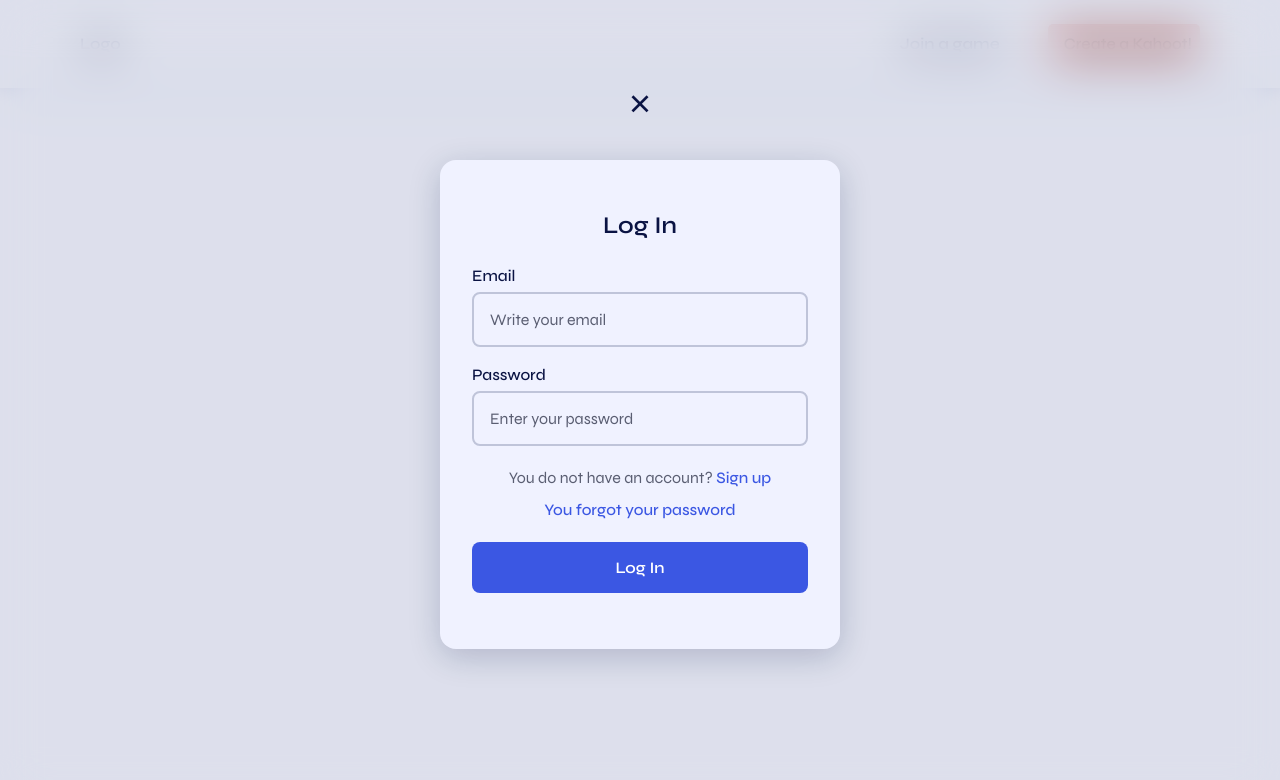
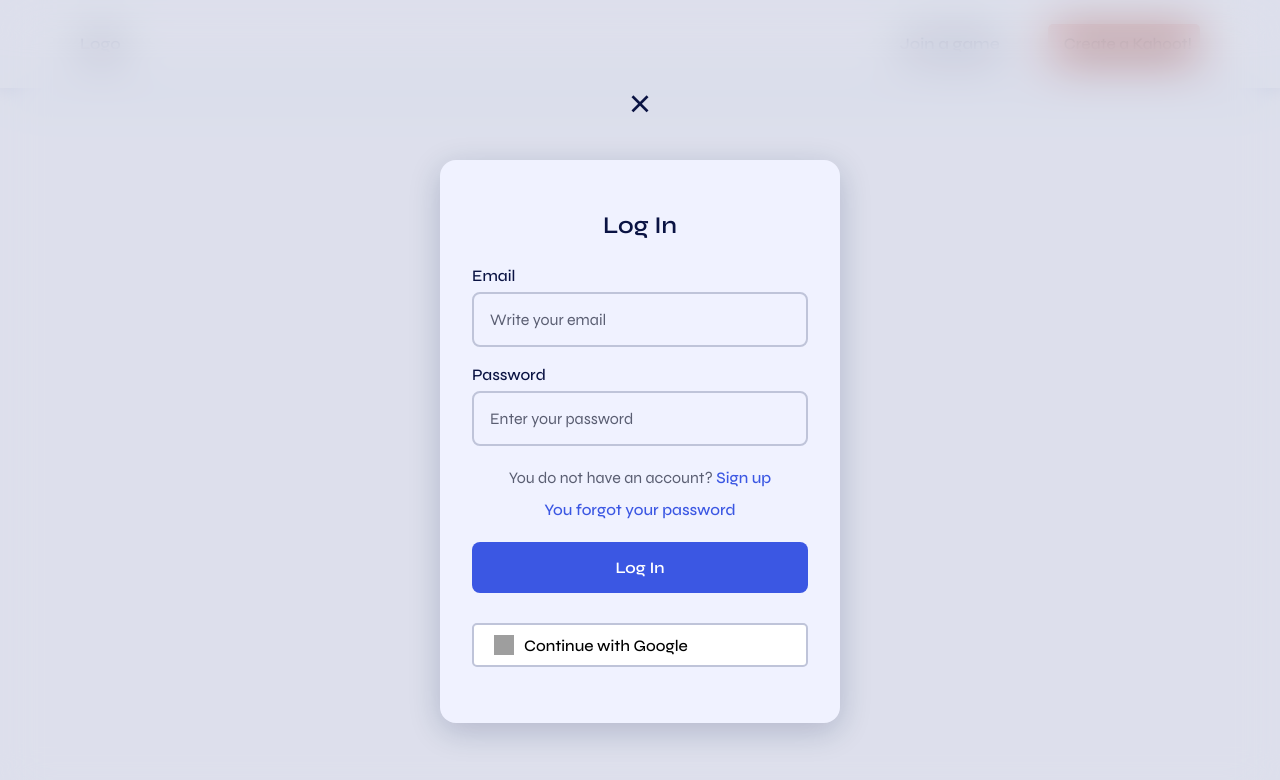
Before and after one commit to hiphucneh/FHoot_SWP391_FE, a React (Vite) app: page /Home in a window 1280 px wide. Both pictures are taken after a click on the link "Create a Kahoot!". Shown: the top 780 px of the page. Built offline with nearby package versions, Linux system fonts and the light colour scheme; grey boxes are pictures that could not be loaded.

Commit message:
fix register form

```diff
--- a/src/components/Header.jsx
+++ b/src/components/Header.jsx
@@ -1,9 +1,11 @@
 import { useState } from "react";
 import Login from "./Login";
+import Register from "./Register"; // Import thêm
 
 function Header() {
   const [showMenu, setShowMenu] = useState(false);
   const [showLogin, setShowLogin] = useState(false);
+  const [showRegister, setShowRegister] = useState(false); // Thêm state mới
 
   return (
     <>
@@ -35,18 +37,37 @@ function Header() {
           </div>
 
           <div className="nav__actions">
-
-              <a href="#" className="link" id="sign-up" onClick={() => setShowLogin(true)}>
-                <i className="fa-regular fa-envelope"></i> Create a Kahoot!
-              </a>
-
+            <a
+              href="#"
+              className="link"
+              id="sign-up"
+              onClick={() => setShowLogin(true)}
+            >
+              <i className="fa-regular fa-envelope"></i> Create a Kahoot!
+            </a>
           </div>
         </nav>
       </header>
 
+      {/* Login Overlay */}
+      <Login
+        show={showLogin}
+        onClose={() => setShowLogin(false)}
+        onSwitchToRegister={() => {
+          setShowLogin(false);
+          setShowRegister(true);
+        }}
+      />
 
-      {/* Login Overlay */}
-      <Login show={showLogin} onClose={() => setShowLogin(false)} />
+      {/* Register Overlay */}
+      <Register
+        show={showRegister}
+        onClose={() => setShowRegister(false)}
+        onSwitchToLogin={() => {
+          setShowRegister(false);
+          setShowLogin(true);
+        }}
+      />
     </>
   );
 }
--- a/src/components/Login.jsx
+++ b/src/components/Login.jsx
@@ -1,33 +1,74 @@
-function Login({ show, onClose }) {
+function Login({ show, onClose, onSwitchToRegister }) {
   return (
-    <div className={`login ${show ? 'show-login' : ''}`} id="login">
+    <div className={`login ${show ? "show-login" : ""}`} id="login">
       <form className="login__form">
         <h2 className="login__title">Log In</h2>
 
         <div className="login__group">
           <div>
-            <label htmlFor="email" className="login__label">Email</label>
-            <input type="email" placeholder="Write your email" id="email" className="login__input" />
+            <label htmlFor="email" className="login__label">
+              Email
+            </label>
+            <input
+              type="email"
+              placeholder="Write your email"
+              id="email"
+              className="login__input"
+            />
           </div>
 
           <div>
-            <label htmlFor="password" className="login__label">Password</label>
-            <input type="password" placeholder="Enter your password" id="password" className="login__input" />
+            <label htmlFor="password" className="login__label">
+              Password
+            </label>
+            <input
+              type="password"
+              placeholder="Enter your password"
+              id="password"
+              className="login__input"
+            />
           </div>
         </div>
 
         <div>
           <p className="login__signup">
-            You do not have an account? <a href="#">Sign up</a>
+            You do not have an account?{" "}
+            <a
+              href="#"
+              onClick={(e) => {
+                e.preventDefault();
+                onSwitchToRegister();
+              }}
+            >
+              Sign up
+            </a>
           </p>
-          <a href="#" className="login__forgot">You forgot your password</a>
-          <button type="submit" className="login__button">Log In</button>
+          <a href="#" className="login__forgot">
+            You forgot your password
+          </a>
+          <button type="submit" className="login__button">
+            Log In
+          </button>
+        </div>
+        {/* Google Sign-In Button */}
+        <div className="login__google">
+          <button className="login__google-button">
+            <img
+              src="https://www.svgrepo.com/show/475656/google-color.svg"
+              alt="Google logo"
+              className="google-icon"
+            />
+            Continue with Google
+          </button>
         </div>
       </form>
-
-      <i className="ri-close-line login__close" id="login-close" onClick={onClose}></i>
+      <i
+        className="ri-close-line login__close"
+        id="login-close"
+        onClick={onClose}
+      ></i>
     </div>
-  )
+  );
 }
 
-export default Login
+export default Login;
--- a/src/components/Register.jsx
+++ b/src/components/Register.jsx
@@ -1,43 +1,76 @@
-function Register({ show, onClose}) {
+function Register({ show, onClose, onSwitchToLogin }) {
   return (
     <div className={`login ${show ? 'show-login' : ''}`} id="register">
       <form className="login__form">
-          <h2 className="login__title">Register</h2>
+        <h2 className="login__title">Sign Up</h2>
 
         <div className="login__group">
           <div>
             <label htmlFor="name" className="login__label">Name</label>
-              <input type="text" placeholder="Enter your name" id="name" className="login__input" />
+            <input
+              type="text"
+              placeholder="Enter your name"
+              id="name"
+              className="login__input"
+            />
           </div>
 
           <div>
             <label htmlFor="email" className="login__label">Email</label>
-              <input type="email" placeholder="Enter your email" id="email" className="login__input" />
+            <input
+              type="email"
+              placeholder="Write your email"
+              id="email"
+              className="login__input"
+            />
           </div>
 
           <div>
             <label htmlFor="password" className="login__label">Password</label>
-              <input type="password" placeholder="Create a password" id="password" className="login__input" />
+            <input
+              type="password"
+              placeholder="Create a password"
+              id="password"
+              className="login__input"
+            />
           </div>
         </div>
 
         <div>
-            <button type="submit" className="login__button">Register</button>
+          <p className="login__signup">
+            Already have an account?{" "}
+            <a
+              href="#"
+              onClick={(e) => {
+                e.preventDefault()
+                onSwitchToLogin()
+              }}
+            >
+              Log in
+            </a>
+          </p>
+          <button type="submit" className="login__button">Sign Up</button>
+        </div>
 
-            <p className="login__signup">
-              Already have an account? <a href="#" onClick={onSwitchToLogin}>Log In</a>
-            </p>
-
-            <div className="login__divider">or</div>
-
-            <button type="button" className="login__button login__google-button">
-              <i className="ri-google-fill" style={{ marginRight: '8px' }}></i>
-              Sign up with Google
+              {/* Google Sign-Up Button */}
+              <div className="login__google">
+  <button className="login__google-button">
+    <img
+      src="https://www.svgrepo.com/show/475656/google-color.svg"
+      alt="Google logo"
+      className="google-icon"
+    />
+    Continue with Google
   </button>
 </div>
+
       </form>
 
-        <i className="ri-close-line login__close" id="register-close" onClick={onClose}></i>
+      <i
+        className="ri-close-line login__close"
+        id="register-close"
+        onClick={onClose}
+      ></i>
     </div>
   )
 }
--- a/src/components/styles.css
+++ b/src/components/styles.css
@@ -18,7 +18,7 @@
   /*.5rem = 8px | 1rem = 16px ...*/
   --body-font: "Syne", sans-serif;
   --h2-font-size: 1.25rem;
-  --normal-font-size: .938rem;
+  --normal-font-size: 0.938rem;
 
   /*========== Font weight ==========*/
   --font-regular: 400;
@@ -111,13 +111,13 @@ img {
   width: 100%;
   height: 100%;
   z-index: var(--z-modal);
-  background-color: hsla(230, 75%, 15%, .1);
+  background-color: hsla(230, 75%, 15%, 0.1);
   backdrop-filter: blur(24px);
   -webkit-backdrop-filter: blur(24px); /* For safari */
   padding: 8rem 1.5rem 0;
   opacity: 0;
   pointer-events: none;
-  transition: opacity .4s;
+  transition: opacity 0.4s;
 }
 
 .search__close,
@@ -137,7 +137,7 @@ img {
   left: 0;
   width: 100%;
   background-color: var(--body-color);
-  box-shadow: 0 2px 16px hsla(230, 75%, 32%, .15);
+  box-shadow: 0 2px 16px hsla(230, 75%, 32%, 0.15);
   z-index: var(--z-fixed);
 }
 
@@ -151,7 +151,7 @@ img {
 .nav__logo {
   color: var(--title-color);
   font-weight: var(--font-semi-bold);
-  transition: color .4s;
+  transition: color 0.4s;
 }
 
 .nav__actions {
@@ -167,7 +167,7 @@ img {
   font-size: 1.25rem;
   color: var(--title-color);
   cursor: pointer;
-  transition: color .4s;
+  transition: color 0.4s;
 }
 
 :is(.nav__logo, .nav__search, .nav__login, .nav__toggle, .nav__link):hover {
@@ -181,10 +181,10 @@ img {
     top: -100%;
     left: 0;
     background-color: var(--body-color);
-    box-shadow: 0 8px 16px hsla(230, 75%, 32%, .15);
+    box-shadow: 0 8px 16px hsla(230, 75%, 32%, 0.15);
     width: 100%;
     padding-block: 4.5rem 4rem;
-    transition: top .4s;
+    transition: top 0.4s;
   }
 }
 
@@ -198,7 +198,7 @@ img {
 .nav__link {
   color: var(--title-color);
   font-weight: var(--font-semi-bold);
-  transition: color .4s;
+  transition: color 0.4s;
 }
 
 .nav__close {
@@ -232,45 +232,6 @@ img {
   margin-right: 0.5rem;
 }
 
-/*=============== SEARCH ===============*/
-.search__form {
-  display: flex;
-  align-items: center;
-  column-gap: .5rem;
-  background-color: var(--container-color);
-  box-shadow: 0 8px 32px hsla(230, 75%, 15%, .2);
-  padding-inline: 1rem;
-  border-radius: .5rem;
-  transform: translateY(-1rem);
-  transition: transform .4s;
-}
-
-.search__icon {
-  font-size: 1.25rem;
-  color: var(--title-color);
-}
-
-.search__input {
-  width: 100%;
-  padding-block: 1rem;
-  background-color: var(--container-color);
-  color: var(--text-color);
-}
-
-.search__input::placeholder {
-  color: var(--text-color);
-}
-
-/* Show search */
-.show-search {
-  opacity: 1;
-  pointer-events: initial;
-}
-
-.show-search .search__form {
-  transform: translateY(0);
-}
-
 /*=============== LOGIN ===============*/
 .login__form,
 .login__group {
@@ -280,12 +241,12 @@ img {
 .login__form {
   background-color: var(--container-color);
   padding: 2rem 1.5rem 2.5rem;
-  box-shadow: 0 8px 32px hsla(230, 75%, 15%, .2);
+  box-shadow: 0 8px 32px hsla(230, 75%, 15%, 0.2);
   border-radius: 1rem;
   row-gap: 1.25rem;
   text-align: center;
   transform: translateY(-1rem);
-  transition: transform .4s;
+  transition: transform 0.4s;
 }
 
 .login__title {
@@ -302,7 +263,7 @@ img {
   text-align: initial;
   color: var(--title-color);
   font-weight: var(--font-medium);
-  margin-bottom: .25rem;
+  margin-bottom: 0.25rem;
 }
 
 .login__input {
@@ -310,7 +271,7 @@ img {
   background-color: var(--container-color);
   border: 2px solid var(--border-color);
   padding: 1rem;
-  border-radius: .5rem;
+  border-radius: 0.5rem;
   color: var(--text-color);
 }
 
@@ -319,7 +280,7 @@ img {
 }
 
 .login__signup {
-  margin-bottom: .5rem;
+  margin-bottom: 0.5rem;
 }
 
 .login__signup a {
@@ -339,13 +300,13 @@ img {
   color: #fff;
   font-weight: var(--font-semi-bold);
   padding: 1rem;
-  border-radius: .5rem;
+  border-radius: 0.5rem;
   cursor: pointer;
-  transition: box-shadow .4s;
+  transition: box-shadow 0.4s;
 }
 
 .login__button:hover {
-  box-shadow: 0 4px 24px hsla(230, 75%, 40%, .4);
+  box-shadow: 0 4px 24px hsla(311, 75%, 46%, 0.4);
 }
 
 /* Show login */
@@ -356,6 +317,42 @@ img {
 
 .show-login .login__form {
   transform: translateY(0);
+}
+
+/*=============== GOOGLE BUTTON STYLING ===============*/
+/* Make sure Google button is within the popup, below login/signup form */
+.login__google {
+  margin-top: 10px;
+  display: flex;
+  justify-content: center;
+}
+
+.login__google-button {
+  display: flex;
+  align-items: center;
+  background-color: #ffffff;
+  color: rgb(0, 0, 0);
+  font-size: 16px;
+  padding: 10px 20px;
+  border: 2px solid var(--border-color);
+  border-radius: 5px;
+  cursor: pointer;
+  width: 100%;
+  transition: background-color 0.3s ease;
+}
+
+.login__google-button i {
+  margin-right: 10px;
+}
+
+.login__google-button:hover {
+  background-color: #f0f0f0;
+}
+
+.google-icon {
+  width: 20px;
+  height: 20px;
+  margin-right: 10px;
 }
 
 /*=============== BREAKPOINTS ===============*/
```
Lines whose indentation alone changed are shown as unchanged.
